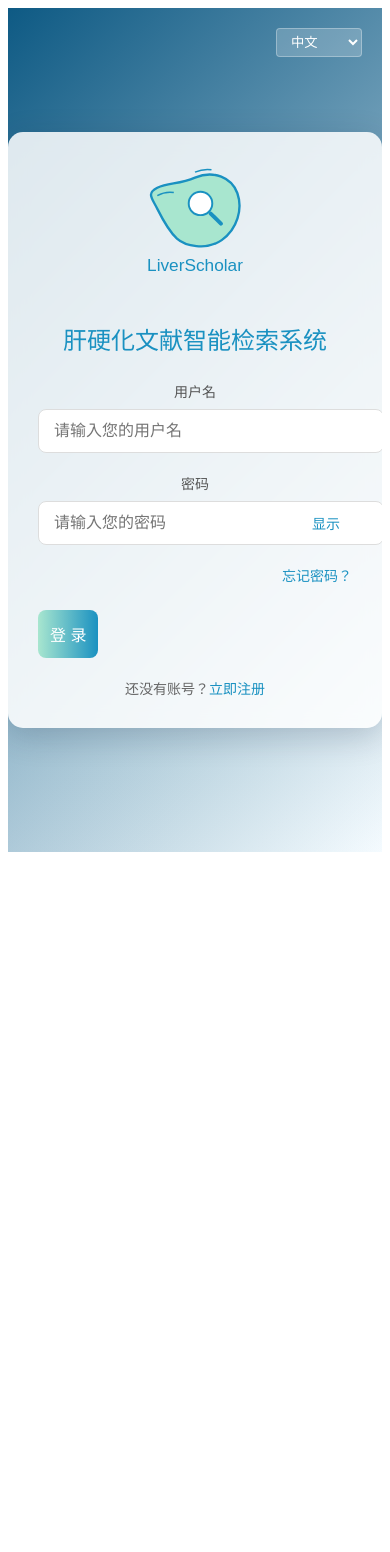
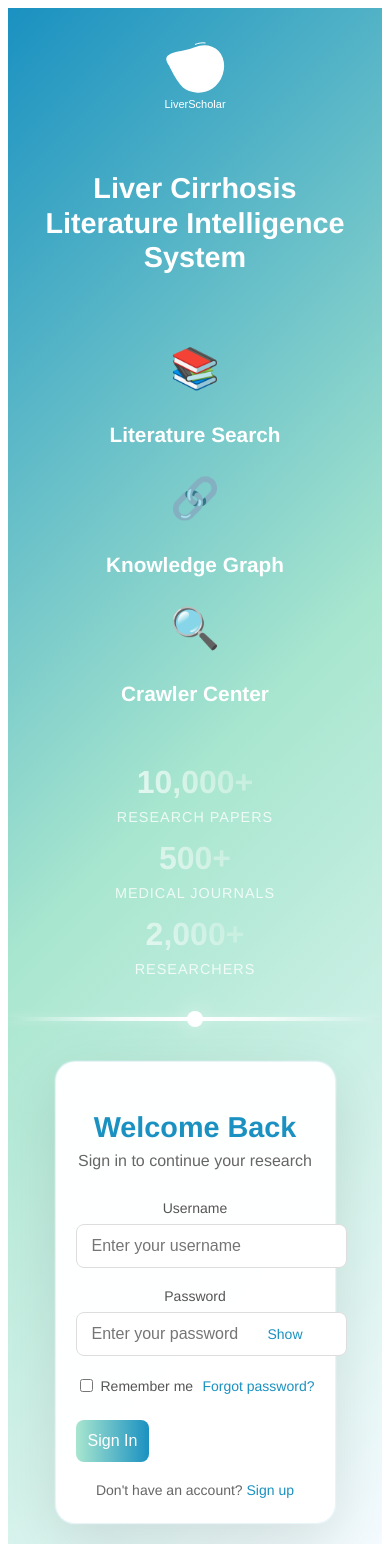
Before and after one commit to aamofe/CirrhonixClient, a Vue app: page /login in a window 390 px wide. Before the commit the page ends 860 px from the top, so only its background shows below. Built offline with nearby package versions, Linux system fonts and the light colour scheme; no server answers.

Commit message:
fix: modify login

```diff
--- a/src/App.vue
+++ b/src/App.vue
@@ -1,19 +1,18 @@
 <template>
   <div id="app">
-    <!-- 只有当前路由不是 '/login' 时才显示 Header -->
     <HeaderComponent v-if="$route.path !== '/login'" />
     <router-view />
   </div>
 </template>
 
 <script>
-import HeaderComponent from "@/components/layout/HeaderComponent.vue";
+import HeaderComponent from "@/components/layout/HeaderComponent.vue"
 
 export default {
   components: {
     HeaderComponent,
   },
-};
+}
 </script>
 
 <style lang="scss">
--- a/src/components/form/FormInput.vue
+++ b/src/components/form/FormInput.vue
@@ -6,7 +6,7 @@
       <input :id="id" :type="showPassword ? 'text' : 'password'" :value="modelValue" :placeholder="placeholder"
         @input="$emit('update:modelValue', $event.target.value)" :required="required" />
       <span class="password-toggle" @click="togglePassword">
-        {{ showPassword ? "隐藏" : "显示" }}
+        {{ showPassword ? 'Hide' : 'Show' }}
       </span>
     </div>
     <input v-else :id="id" :type="type" :value="modelValue" :placeholder="placeholder"
--- a/src/views/Login.vue
+++ b/src/views/Login.vue
@@ -1,42 +1,97 @@
 <template>
   <div class="login-page">
     <!-- 语言选择器 -->
-    <div class="language-selector">
+    <!-- <div class="language-selector">
       <select>
+        <option value="en">English</option>
         <option value="zh">中文</option>
-        <option value="en">English</option>
       </select>
+    </div> -->
+
+    <!-- 背景装饰 -->
+    <div class="background-elements">
+      <div class="circle circle-1"></div>
+      <div class="circle circle-2"></div>
+      <div class="circle circle-3"></div>
     </div>
 
-    <div class="liver-shape"></div>
-
     <div class="container">
-      <div class="login-box" :class="{ 'register-active': isRegisterMode }">
-        <!-- Logo区域 -->
-        <div class="logo-container">
-          <img :src="require('@/assets/logo_below.svg')" alt="Logo Below" />
+      <!-- 左侧内容介绍 -->
+      <div class="content-section">
+        <div class="logo-section">
+          <img :src="require('@/assets/logo_below.svg')" alt="Logo" class="main-logo" />
+          <h1 class="system-title">Liver Cirrhosis Literature Intelligence System</h1>
+        </div>
+        <div class="features-section">
+          <div class="feature-item">
+            <div class="feature-icon">📚</div>
+            <div class="feature-content">
+              <h3>Literature Search</h3>
+            </div>
+          </div>
+          <div class="feature-item">
+            <div class="feature-icon">🔗</div>
+            <div class="feature-content">
+              <h3>Knowledge Graph</h3>
+            </div>
+          </div>
+          <div class="feature-item">
+            <div class="feature-icon">🔍</div>
+            <div class="feature-content">
+              <h3>Crawler Center</h3>
+            </div>
+          </div>
         </div>
 
-        <!-- 标题 -->
-        <h1>{{ isRegisterMode ? "注册新账号" : "肝硬化文献智能检索系统" }}</h1>
+        <div class="stats-section">
+          <div class="stat-item">
+            <div class="stat-number">10,000+</div>
+            <div class="stat-label">Research Papers</div>
+          </div>
+          <div class="stat-item">
+            <div class="stat-number">500+</div>
+            <div class="stat-label">Medical Journals</div>
+          </div>
+          <div class="stat-item">
+            <div class="stat-number">2,000+</div>
+            <div class="stat-label">Researchers</div>
+          </div>
+        </div>
+      </div>
+
+      <div class="divider"></div>
+
+      <div class="auth-section">
+        <div class="auth-box" :class="{ 'register-active': isRegisterMode }">
+          <div class="auth-header">
+            <h2>{{ isRegisterMode ? "Create Account" : "Welcome Back" }}</h2>
+            <p>{{ isRegisterMode ? "Join our research community" : "Sign in to continue your research" }}</p>
+          </div>
 
           <!-- 登录表单 -->
           <div v-if="!isRegisterMode">
             <form @submit.prevent="login">
-            <form-input id="username" label="用户名" type="text" v-model="username" placeholder="请输入您的用户名"
-              :required="true" />
+              <form-input id="username" label="Username" type="text" v-model="username"
+                placeholder="Enter your username" :required="true" />
 
-            <form-input id="password" label="密码" type="password" v-model="password" placeholder="请输入您的密码"
-              :required="true" />
+              <form-input id="password" label="Password" type="password" v-model="password"
+                placeholder="Enter your password" :required="true" />
 
-            <div class="forgot-password">
-              <a href="#">忘记密码？</a>
+              <div class="auth-options">
+                <label class="remember-me">
+                  <input type="checkbox" v-model="rememberMe">
+                  <span>Remember me</span>
+                </label>
+                <a href="#" class="forgot-link">Forgot password?</a>
               </div>
 
-            <primary-button type="submit"> 登 录 </primary-button>
+              <primary-button type="submit" :loading="isLoading">
+                Sign In
+              </primary-button>
 
-            <div class="register-link">
-              还没有账号？<a href="#" @click.prevent="isRegisterMode = true">立即注册</a>
+              <div class="switch-mode">
+                Don't have an account?
+                <a href="#" @click.prevent="isRegisterMode = true">Sign up</a>
               </div>
             </form>
           </div>
@@ -44,23 +99,35 @@
           <!-- 注册表单 -->
           <div v-else>
             <form @submit.prevent="register">
-            <form-input id="reg-username" label="用户名" type="text" v-model="username" placeholder="请输入用户名"
+              <form-input id="reg-username" label="Username" type="text" v-model="username"
+                placeholder="Choose a username" :required="true" />
+
+              <form-input id="email" label="Email" type="email" v-model="email" placeholder="Enter your email address"
                 :required="true" />
 
-            <form-input id="email" label="邮箱" type="email" v-model="email" placeholder="请输入您的邮箱" :required="true" />
+              <form-input id="reg-password" label="Password" type="password" v-model="password"
+                placeholder="Create a password" :required="true" />
 
-            <form-input id="reg-password" label="密码" type="password" v-model="password" placeholder="请输入密码"
-              :required="true" />
+              <form-input id="confirm-password" label="Confirm Password" type="password" v-model="confirmPassword"
+                placeholder="Confirm your password" :required="true" />
 
-            <form-input id="confirm-password" label="确认密码" type="password" v-model="confirmPassword"
-              placeholder="请再次输入密码" :required="true" />
+              <div class="terms-section">
+                <label class="terms-checkbox">
+                  <input type="checkbox" v-model="agreeTerms" required>
+                  <span>I agree to the <a href="#">Terms of Service</a> and <a href="#">Privacy Policy</a></span>
+                </label>
+              </div>
 
-            <primary-button type="submit"> 注 册 </primary-button>
+              <primary-button type="submit" :loading="isLoading">
+                Create Account
+              </primary-button>
 
-            <div class="register-link">
-              已有账号？<a href="#" @click.prevent="isRegisterMode = false">返回登录</a>
+              <div class="switch-mode">
+                Already have an account?
+                <a href="#" @click.prevent="isRegisterMode = false">Sign in</a>
               </div>
             </form>
+          </div>
         </div>
       </div>
     </div>
@@ -86,9 +153,10 @@ export default {
       password: "",
       email: "",
       confirmPassword: "",
-      showPassword: false,
-      showConfirmPassword: false,
       isRegisterMode: false,
+      isLoading: false,
+      rememberMe: false,
+      agreeTerms: false,
     }
   },
   methods: {
@@ -96,59 +164,66 @@ export default {
 
     async login() {
       if (!this.username || !this.password) {
-        this.$message.error("用户名和密码不得为空")
+        this.$message.error("Username and password cannot be empty")
         return
       }
+
+      this.isLoading = true
       try {
         const loginRes = await User.login(this.username, this.password)
 
         if (!loginRes?.data) {
-          this.$message.error(loginRes?.data?.message || "登录失败")
+          this.$message.error(loginRes?.data?.message || "Login failed")
           return
         }
+
         const userInfo = loginRes.data.data
         localStorage.setItem("token", userInfo.token)
 
         this.setIsAdmin(userInfo.is_super_user)
         this.setUserId(userInfo.id)
         this.$router.push("/")
+        this.$message.success("Welcome back!")
       } catch (err) {
-
-        this.$message.error(err?.response?.data?.message || "登录请求出错")
+        this.$message.error(err?.response?.data?.message || "Login request failed")
+      } finally {
+        this.isLoading = false
       }
     },
 
     async register() {
-      if (
-        !this.username ||
-        !this.password ||
-        !this.confirmPassword ||
-        !this.email
-      ) {
-        this.$message.error("所有字段均为必填")
+      if (!this.username || !this.password || !this.confirmPassword || !this.email) {
+        this.$message.error("All fields are required")
         return
       }
 
       if (this.password !== this.confirmPassword) {
-        this.$message.error("两次密码不一致")
+        this.$message.error("Passwords do not match")
         return
       }
 
+      if (!this.agreeTerms) {
+        this.$message.error("Please agree to the terms and conditions")
+        return
+      }
+
+      this.isLoading = true
       try {
-        await User.register(
-          this.username,
-          this.email,
-          this.password,
-          this.confirmPassword
-        )
-        // const res =
-        this.$message.success("注册成功，请登录")
+        await User.register(this.username, this.email, this.password, this.confirmPassword)
+        this.$message.success("Registration successful! Please sign in")
         this.isRegisterMode = false
+        // 清空表单
+        this.username = ""
+        this.email = ""
+        this.password = ""
+        this.confirmPassword = ""
+        this.agreeTerms = false
       } catch (error) {
-        this.$message.error(error?.response?.data?.message || "注册失败")
+        this.$message.error(error?.response?.data?.message || "Registration failed")
+      } finally {
+        this.isLoading = false
       }
     },
-
 
     async logout() {
       try {
@@ -158,20 +233,19 @@ export default {
         this.setUserId(null)
         this.setIsAdmin(false)
         this.$router.push("/login")
-        this.$message.success("已登出")
+        this.$message.success("Logged out successfully")
       } catch (error) {
-        this.$message.error("登出失败")
+        this.$message.error("Logout failed")
       }
     },
-
 
     async getProfile() {
       try {
         const response = await User.profile()
         const data = response.data.data
-        this.$message.success(`当前用户：${data.username}`)
+        this.$message.success(`Current user: ${data.username}`)
       } catch (error) {
-        this.$message.error("获取用户信息失败")
+        this.$message.error("Failed to get user information")
       }
     },
   },
@@ -180,18 +254,17 @@ export default {
 
 <style scoped>
 .login-page {
-  background: linear-gradient(135deg, #0e5a84 0%, #f5fbff 100%);
-  height: 100vh;
+  background: linear-gradient(135deg, #1a91c1 0%, #a8e6cf 50%, #f5fbff 100%);
+  min-height: 100vh;
+  position: relative;
   overflow: hidden;
-  position: relative;
 }
 
+/* 语言选择器 */
 .language-selector {
   position: absolute;
   top: 20px;
   right: 20px;
-  color: white;
-  font-size: 14px;
   z-index: 10;
 }
 
@@ -199,11 +272,12 @@ export default {
   background: rgba(255, 255, 255, 0.2);
   border: 1px solid rgba(255, 255, 255, 0.3);
   color: white;
-  padding: 5px 10px;
-  border-radius: 4px;
+  padding: 8px 12px;
+  border-radius: 8px;
   outline: none;
   cursor: pointer;
-  transition: all 0.3s;
+  transition: all 0.3s ease;
+  font-size: 14px;
 }
 
 .language-selector select:hover {
@@ -211,105 +285,475 @@ export default {
 }
 
 .language-selector select option {
-  background: #0e5a84;
+  background: #1a91c1;
   color: white;
 }
 
+/* 背景装饰 */
+.background-elements {
+  position: absolute;
+  top: 0;
+  left: 0;
+  width: 100%;
+  height: 100%;
+  pointer-events: none;
+}
+
+.circle {
+  position: absolute;
+  border-radius: 50%;
+  background: rgba(255, 255, 255, 0.08);
+  animation: float 6s ease-in-out infinite;
+}
+
+.circle-1 {
+  width: 200px;
+  height: 200px;
+  top: 10%;
+  left: 5%;
+  animation-delay: 0s;
+}
+
+.circle-2 {
+  width: 150px;
+  height: 150px;
+  top: 70%;
+  left: 10%;
+  animation-delay: 2s;
+}
+
+.circle-3 {
+  width: 100px;
+  height: 100px;
+  top: 50%;
+  right: 10%;
+  animation-delay: 4s;
+}
+
+@keyframes float {
+
+  0%,
+  100% {
+    transform: translateY(0px);
+  }
+
+  50% {
+    transform: translateY(-20px);
+  }
+}
+
+/* 主容器 */
 .container {
+  display: flex;
+  min-height: 100vh;
   position: relative;
   z-index: 1;
-  display: flex;
-  justify-content: center;
   align-items: center;
-  height: 100vh;
 }
 
-.login-box {
-  background: rgba(255, 255, 255, 0.85);
-  backdrop-filter: blur(10px);
-  padding: 40px;
-  border-radius: 15px;
-  box-shadow: 0 8px 32px rgba(10, 30, 60, 0.2);
-  width: 400px;
-  max-width: 90%;
-  transition: all 0.5s cubic-bezier(0.175, 0.885, 0.32, 1.275);
+/* 左侧内容区 */
+.content-section {
+  flex: 1;
+  padding: 60px 40px 40px;
+  display: flex;
+  flex-direction: column;
+  justify-content: center;
+  max-width: 50%;
+  position: relative;
 }
 
-.login-box.register-active {
-  width: 450px;
+.logo-section {
+  margin-bottom: 50px;
+  text-align: center;
 }
 
-.logo-container {
+.main-logo {
+  height: 80px;
+  width: auto;
+  margin-bottom: 30px;
+  filter: brightness(0) invert(1);
+}
+
+.system-title {
+  font-size: 3rem;
+  font-weight: 700;
+  color: white;
+  margin-bottom: 20px;
+  line-height: 1.2;
+}
+
+.system-description {
+  font-size: 1.2rem;
+  color: rgba(255, 255, 255, 0.9);
+  line-height: 1.6;
+  margin-bottom: 0;
+}
+
+/* 功能特色 - 居中显示，移除抖动效果 */
+.features-section {
+  margin-bottom: 40px;
+  display: flex;
+  flex-direction: column;
+  align-items: center;
+  text-align: center;
+}
+
+.feature-item {
+  display: flex;
+  flex-direction: column;
+  align-items: center;
+  margin-bottom: 30px;
+  opacity: 0;
+  animation: slideInUp 0.6s ease-out forwards;
+  max-width: 300px;
+}
+
+.feature-item:nth-child(1) {
+  animation-delay: 0.2s;
+}
+
+.feature-item:nth-child(2) {
+  animation-delay: 0.4s;
+}
+
+.feature-item:nth-child(3) {
+  animation-delay: 0.6s;
+}
+
+@keyframes slideInUp {
+  from {
+    opacity: 0;
+    transform: translateY(30px);
+  }
+
+  to {
+    opacity: 1;
+    transform: translateY(0);
+  }
+}
+
+.feature-icon {
+  font-size: 3rem;
+  margin-bottom: 15px;
+  /* 移除抖动动画 */
+}
+
+.feature-content h3 {
+  font-size: 1.3rem;
+  font-weight: 600;
+  color: white;
+  margin-bottom: 8px;
+}
+
+.feature-content p {
+  color: rgba(255, 255, 255, 0.8);
+  line-height: 1.5;
+  margin: 0;
+}
+
+/* 统计信息 */
+.stats-section {
+  display: flex;
+  gap: 40px;
+  justify-content: center;
+}
+
+.stat-item {
+  text-align: center;
+}
+
+.stat-number {
+  font-size: 2.5rem;
+  font-weight: 700;
+  color: white;
+  margin-bottom: 8px;
+  background: linear-gradient(45deg, #ffffff, #a8e6cf);
+  -webkit-background-clip: text;
+  -webkit-text-fill-color: transparent;
+  background-clip: text;
+}
+
+.stat-label {
+  color: rgba(255, 255, 255, 0.8);
+  font-size: 0.9rem;
+  text-transform: uppercase;
+  letter-spacing: 1px;
+}
+
+/* 中间分隔线 - 更粗的白色线条 */
+.divider {
+  width: 4px;
+  background: linear-gradient(to bottom,
+      transparent 0%,
+      rgba(255, 255, 255, 0.3) 10%,
+      rgba(255, 255, 255, 0.8) 30%,
+      rgba(255, 255, 255, 1) 50%,
+      rgba(255, 255, 255, 0.8) 70%,
+      rgba(255, 255, 255, 0.3) 90%,
+      transparent 100%);
+  margin: 0 40px;
+  position: relative;
+  flex-shrink: 0;
+  border-radius: 2px;
+  box-shadow: 0 0 10px rgba(255, 255, 255, 0.3);
+}
+
+.divider::before {
+  content: '';
+  position: absolute;
+  top: 50%;
+  left: 50%;
+  transform: translate(-50%, -50%);
+  width: 16px;
+  height: 16px;
+  background: white;
+  border-radius: 50%;
+  box-shadow:
+    0 0 20px rgba(255, 255, 255, 0.5),
+    0 0 40px rgba(255, 255, 255, 0.3);
+}
+
+/* 右侧认证区 */
+.auth-section {
+  flex: 0 0 480px;
+  display: flex;
+  align-items: center;
+  justify-content: center;
+  padding: 40px;
+}
+
+.auth-box {
+  background: rgba(255, 255, 255, 0.98);
+  backdrop-filter: blur(20px);
+  padding: 40px;
+  border-radius: 20px;
+  box-shadow:
+    0 20px 60px rgba(0, 0, 0, 0.1),
+    0 0 0 1px rgba(255, 255, 255, 0.2);
+  width: 100%;
+  max-width: 400px;
+  transition: all 0.3s ease;
+  border: 1px solid rgba(26, 145, 193, 0.1);
+}
+
+.auth-box.register-active {
+  max-width: 450px;
+}
+
+.auth-header {
   text-align: center;
   margin-bottom: 30px;
 }
 
-.logo-container svg {
-  height: 60px;
-  width: auto;
+.auth-header h2 {
+  font-size: 1.8rem;
+  font-weight: 600;
+  color: #1a91c1;
+  margin-bottom: 8px;
 }
 
-h1 {
-  font-size: 24px;
-  color: #1a91c1;
-  margin-bottom: 25px;
-  text-align: center;
-  font-weight: 500;
+.auth-header p {
+  color: #666;
+  margin: 0;
 }
 
-.forgot-password {
-  text-align: right;
+/* 表单选项 */
+.auth-options {
+  display: flex;
+  justify-content: space-between;
+  align-items: center;
+  margin-bottom: 25px;
+  font-size: 14px;
+}
+
+.remember-me {
+  display: flex;
+  align-items: center;
+  cursor: pointer;
+  color: #555;
+}
+
+.remember-me input {
+  margin-right: 8px;
+  accent-color: #1a91c1;
+}
+
+.forgot-link {
+  color: #1a91c1;
+  text-decoration: none;
+  transition: color 0.3s ease;
+}
+
+.forgot-link:hover {
+  color: #a8e6cf;
+  text-decoration: underline;
+}
+
+.terms-section {
   margin-bottom: 25px;
 }
 
-.forgot-password a {
+.terms-checkbox {
+  display: flex;
+  align-items: flex-start;
+  font-size: 14px;
+  line-height: 1.4;
+  cursor: pointer;
+  color: #555;
+}
+
+.terms-checkbox input {
+  margin-right: 8px;
+  margin-top: 2px;
+  flex-shrink: 0;
+  accent-color: #1a91c1;
+}
+
+.terms-checkbox a {
   color: #1a91c1;
-  font-size: 14px;
   text-decoration: none;
 }
 
-.forgot-password a:hover {
+.terms-checkbox a:hover {
   text-decoration: underline;
 }
 
-.register-link {
+.switch-mode {
   text-align: center;
   margin-top: 20px;
   font-size: 14px;
   color: #666;
 }
 
-.register-link a {
+.switch-mode a {
   color: #1a91c1;
   text-decoration: none;
   font-weight: 500;
+  transition: color 0.3s ease;
 }
 
-.register-link a:hover {
+.switch-mode a:hover {
+  color: #a8e6cf;
   text-decoration: underline;
 }
 
-.liver-shape {
-  position: absolute;
-  bottom: -150px;
-  right: -100px;
-  width: 600px;
-  height: 600px;
-  background: radial-gradient(ellipse at center,
-      rgba(168, 230, 207, 0.15) 0%,
-      rgba(168, 230, 207, 0) 70%);
-  border-radius: 50% 50% 50% 70%;
-  transform: rotate(45deg);
-  z-index: 0;
+/* 响应式设计 */
+@media (max-width: 1024px) {
+  .container {
+    flex-direction: column;
+  }
+
+  .content-section {
+    max-width: 100%;
+    padding: 40px 30px 20px;
+  }
+
+  .system-title {
+    font-size: 2.5rem;
+  }
+
+  .divider {
+    width: 100%;
+    height: 4px;
+    margin: 20px 0;
+    background: linear-gradient(to right,
+        transparent 0%,
+        rgba(255, 255, 255, 0.3) 10%,
+        rgba(255, 255, 255, 0.8) 30%,
+        rgba(255, 255, 255, 1) 50%,
+        rgba(255, 255, 255, 0.8) 70%,
+        rgba(255, 255, 255, 0.3) 90%,
+        transparent 100%);
+    border-radius: 2px;
+  }
+
+  .divider::before {
+    top: 50%;
+    left: 50%;
+  }
+
+  .auth-section {
+    flex: none;
+    padding: 20px 30px 40px;
+  }
+
+  .stats-section {
+    gap: 30px;
+  }
 }
 
 @media (max-width: 768px) {
-  .login-box {
-    padding: 30px;
+  .content-section {
+    padding: 30px 20px 20px;
   }
 
-  .liver-shape {
-    opacity: 0.3;
+  .system-title {
+    font-size: 2rem;
+  }
+
+  .system-description {
+    font-size: 1.1rem;
+  }
+
+  .features-section {
+    margin-bottom: 30px;
+  }
+
+  .feature-item {
+    margin-bottom: 20px;
+  }
+
+  .feature-icon {
+    font-size: 2.5rem;
+    margin-bottom: 10px;
+  }
+
+  .stats-section {
+    gap: 20px;
+  }
+
+  .stat-number {
+    font-size: 2rem;
+  }
+
+  .auth-section {
+    padding: 20px;
+  }
+
+  .auth-box {
+    padding: 30px 25px;
+  }
+
+  .language-selector {
+    top: 15px;
+    right: 15px;
+  }
+
+  .divider {
+    margin: 20px 30px;
+  }
+}
+
+@media (max-width: 480px) {
+  .system-title {
+    font-size: 1.8rem;
+  }
+
+  .stats-section {
+    flex-direction: column;
+    gap: 15px;
+  }
+
+  .auth-box {
+    padding: 25px 20px;
+  }
+
+  .background-elements {
+    display: none;
+  }
+
+  .divider {
+    margin: 20px;
   }
 }
 </style>
```
Lines whose indentation alone changed are shown as unchanged.
